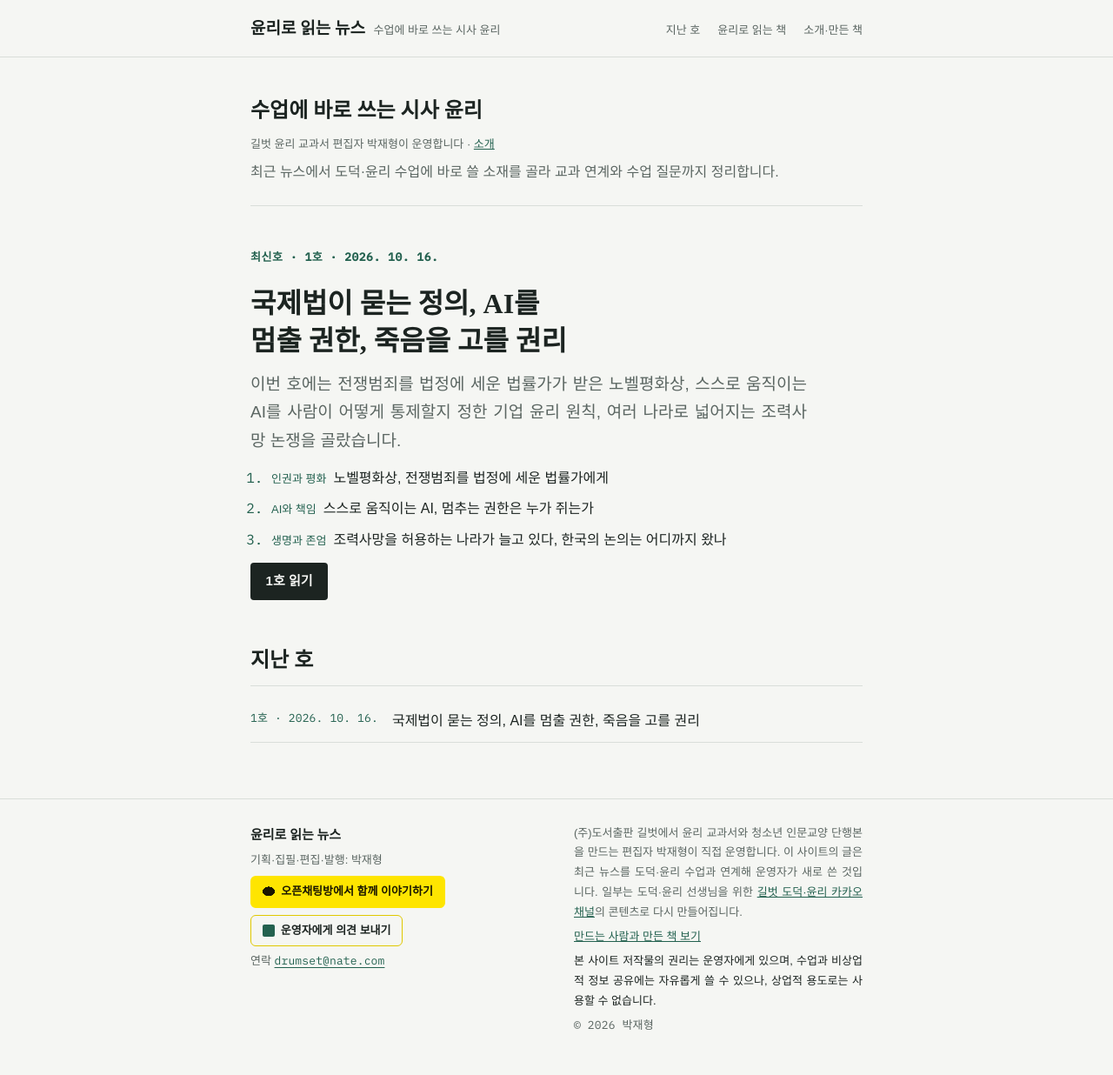
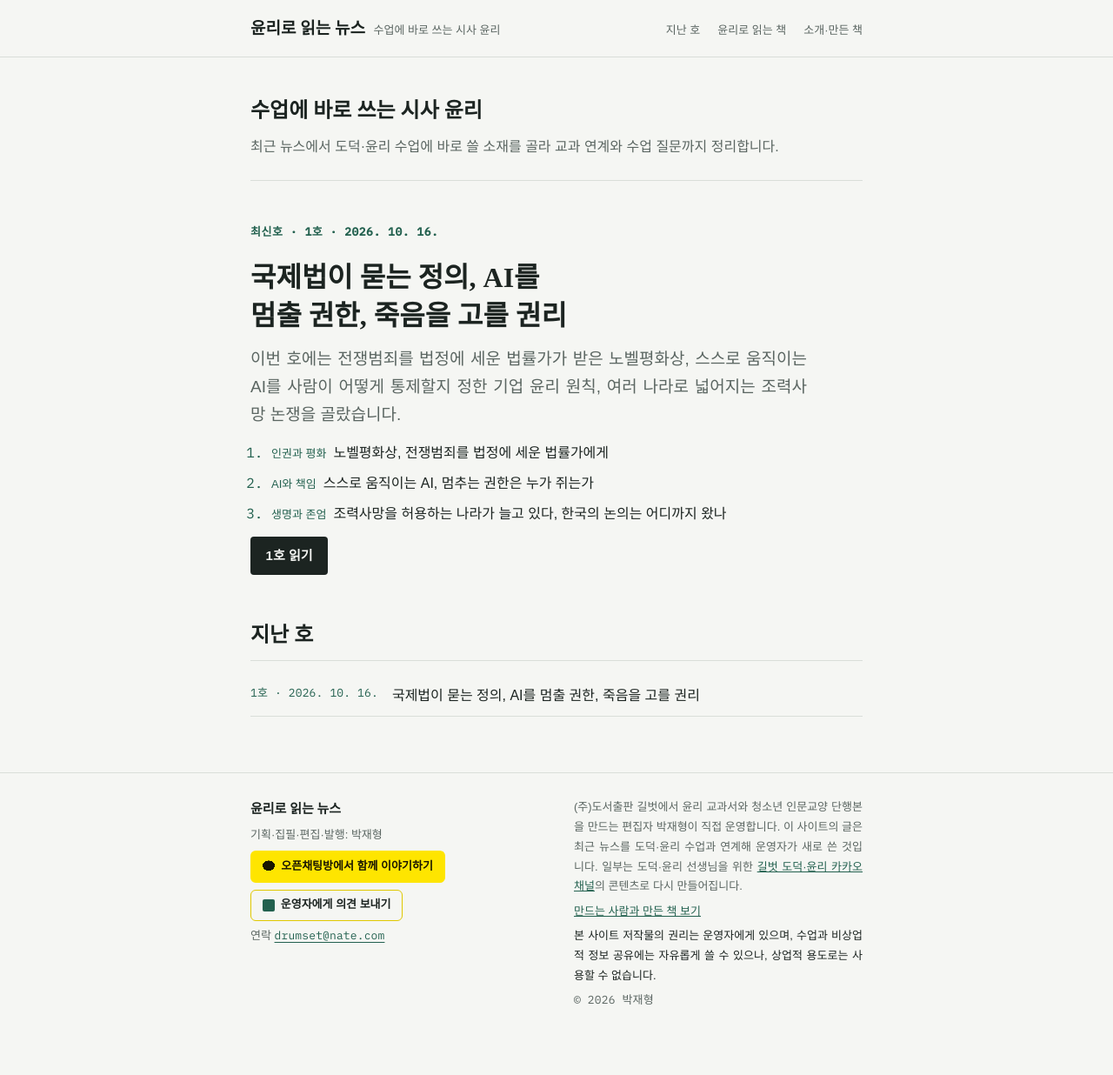
Before and after one commit to ethics-news/ethics-news.github.io, a Jekyll site: the page built from index.html, in a window 1280 px wide. Shown: the whole page at 87% size. Built offline with Jekyll 4.4.1, drawn with Linux system fonts in a browser that asks for light colours; some web fonts are replaced; after the commit the page ends 1207 px from its top, so only the background shows below that.

Commit message:
홈 상단 운영자 줄 삭제
Co-Authored-By: Claude Opus 5.5 <noreply@anthropic.com>
Claude-Session: https://claude.ai/code/session_01T6ePPceWU8bVGSDdg45vi9

```diff
--- a/index.html
+++ b/index.html
@@ -6,7 +6,6 @@ layout: default
 {% assign items = site.items | where: "issue", latest.issue_id | sort: "num" %}
 <section class="home-hero">
   <p class="home-tag">{{ site.tagline }}</p>
-  <p class="home-by">길벗 윤리 교과서 편집자 {{ site.author }}이 운영합니다 · <a href="{{ '/about/' | relative_url }}">소개</a></p>
   <p class="home-desc">{{ site.description }}</p>
 </section>
 
```
